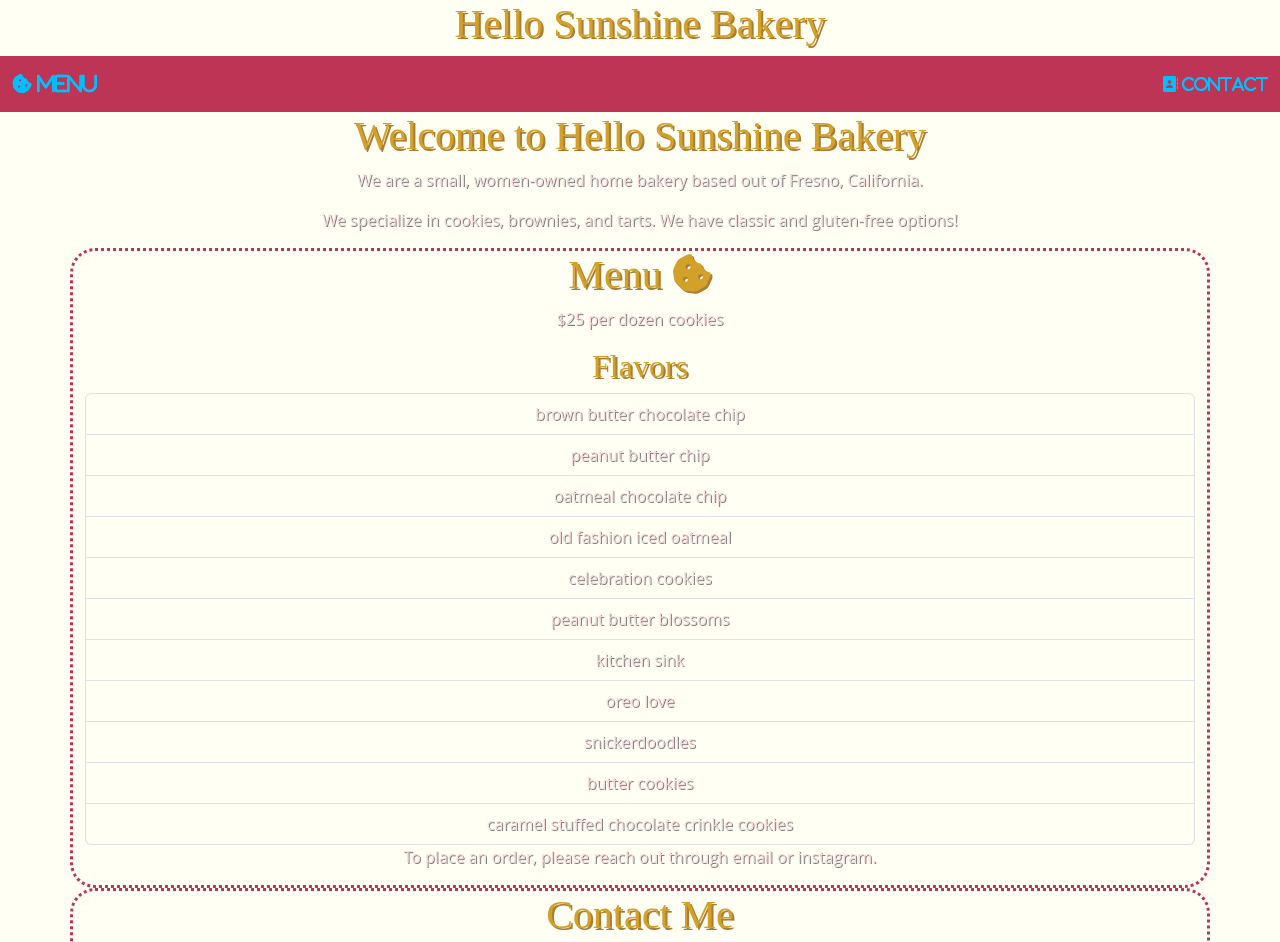
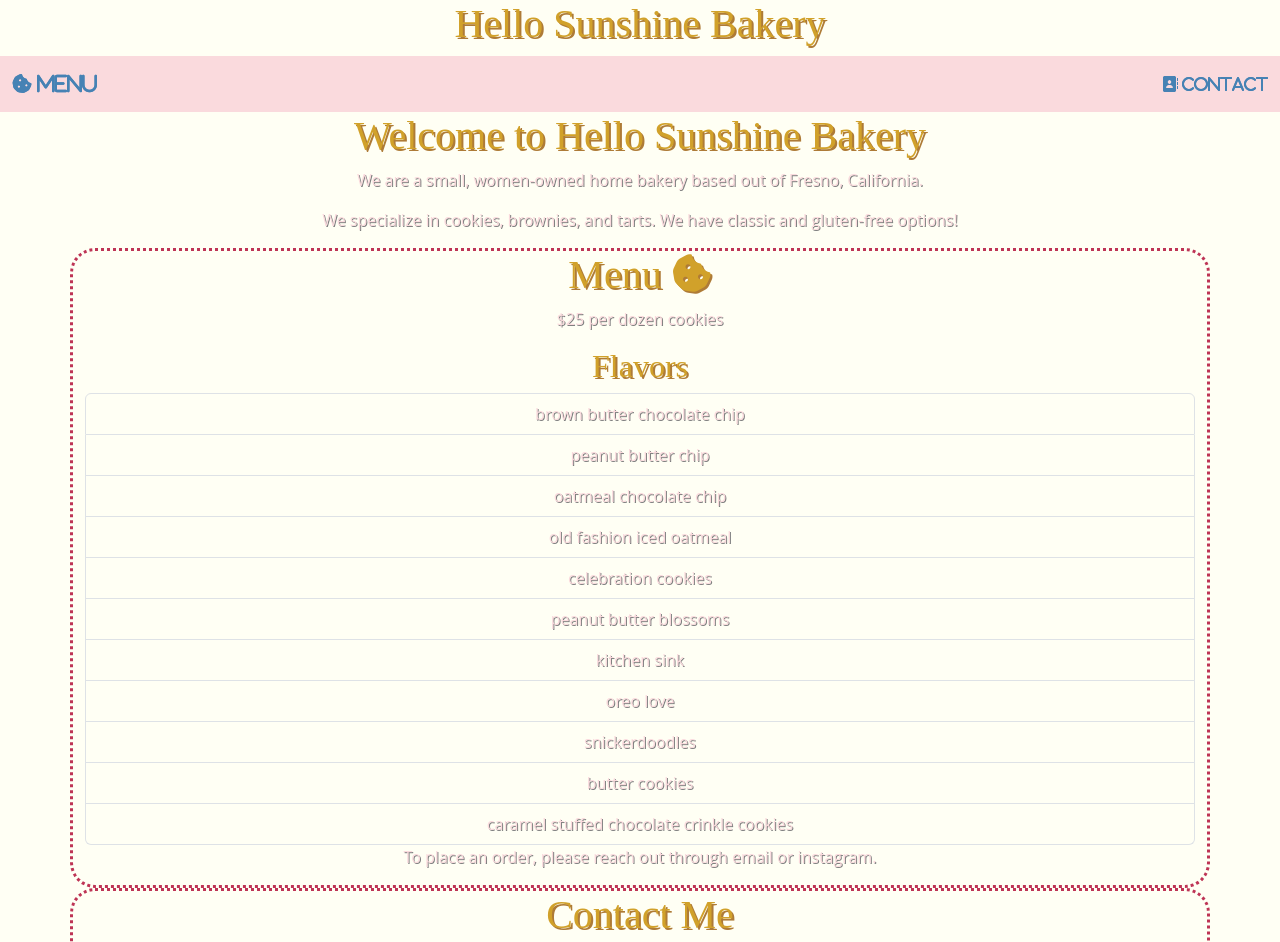
Before and after one commit to SabNic714/HelloSunshineBakeryCA, a plain HTML site: page index.html in a window 1280 px wide. Shown: the top 942 px of the page. Drawn offline with nearby package versions, Linux system fonts and the light colour scheme; a web font is replaced by a local one.

Commit message:
styling updates

```diff
--- a/css/styles.css
+++ b/css/styles.css
@@ -22,9 +22,10 @@ header {
 
 /* navbar things */
 .navbar {
-    background-color: #be3455;
+    background-color: #FADADD;
     font-family: "Roboto Flex", "Open Sans", sans-serif;
-    color: #FADADD;
+    color: #D1A12A;
+    ;
 }
 
 /* body things */
@@ -60,6 +61,6 @@ h1, h2 {
 
   a, .navbar-brand {
     font-family: "Roboto Flex", "Open Sans", sans-serif;
-    color: deepskyblue;
+    color: steelblue;
     text-shadow: 0 0;
   }
```
